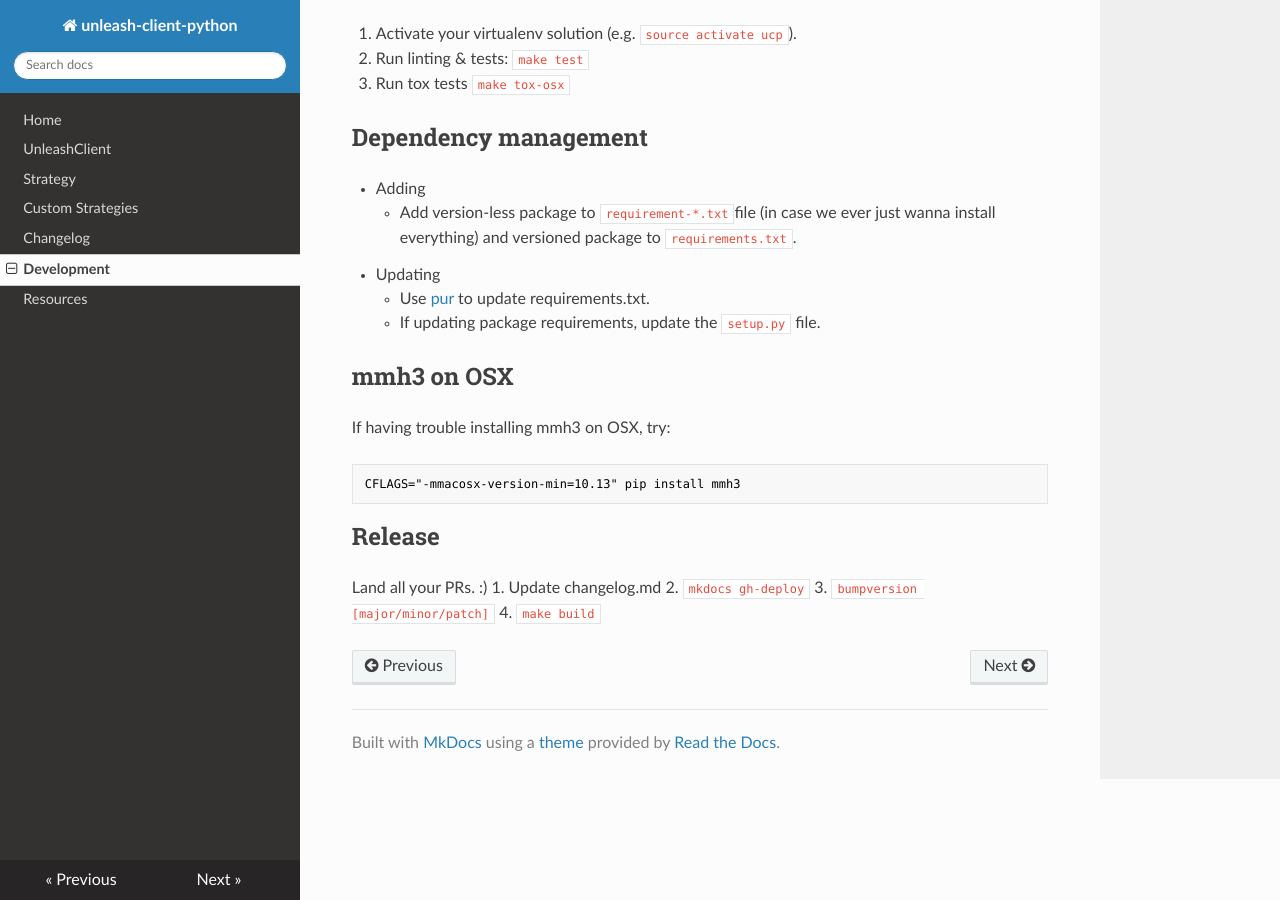
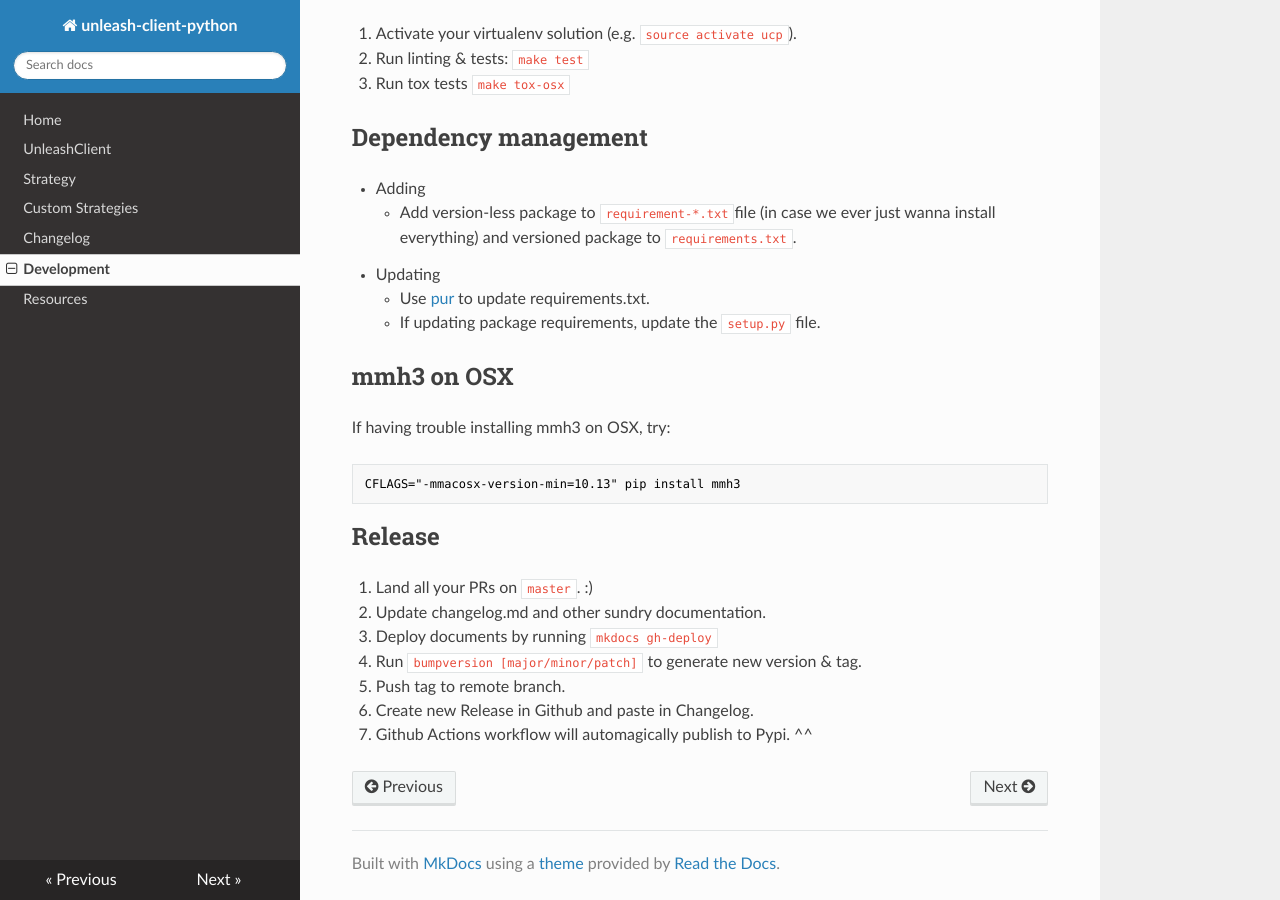
Before and after one commit to Unleash/unleash-client-python, an MkDocs documentation site: the page built from docs/development.md, in a window 1280 px wide and 900 px high, scrolled down 513 px. Built offline with MkDocs 1.6.1, drawn with Linux system fonts in a browser that asks for light colours; nearby versions of some CDN libraries.

Commit message:
Update docs, add release workflow, update README.

````diff
--- a/docs/development.md
+++ b/docs/development.md
@@ -29,8 +29,10 @@ CFLAGS="-mmacosx-version-min=10.13" pip install mmh3
 ```
 
 ## Release
-Land all your PRs. :)
-1. Update changelog.md
-2. `mkdocs gh-deploy`
-3. `bumpversion [major/minor/patch]`
-4. `make build`
+1. Land all your PRs on `master`. :)
+1. Update changelog.md and other sundry documentation.
+1. Deploy documents by running `mkdocs gh-deploy`
+1. Run `bumpversion [major/minor/patch]` to generate new version & tag.
+1. Push tag to remote branch.
+1. Create new Release in Github and paste in Changelog.
+1. Github Actions workflow will automagically publish to Pypi. ^^
````
Also changed, not shown: README.md (+1 -0 lines), docs/changelog.md (+5 -0 lines), 1 other file.
